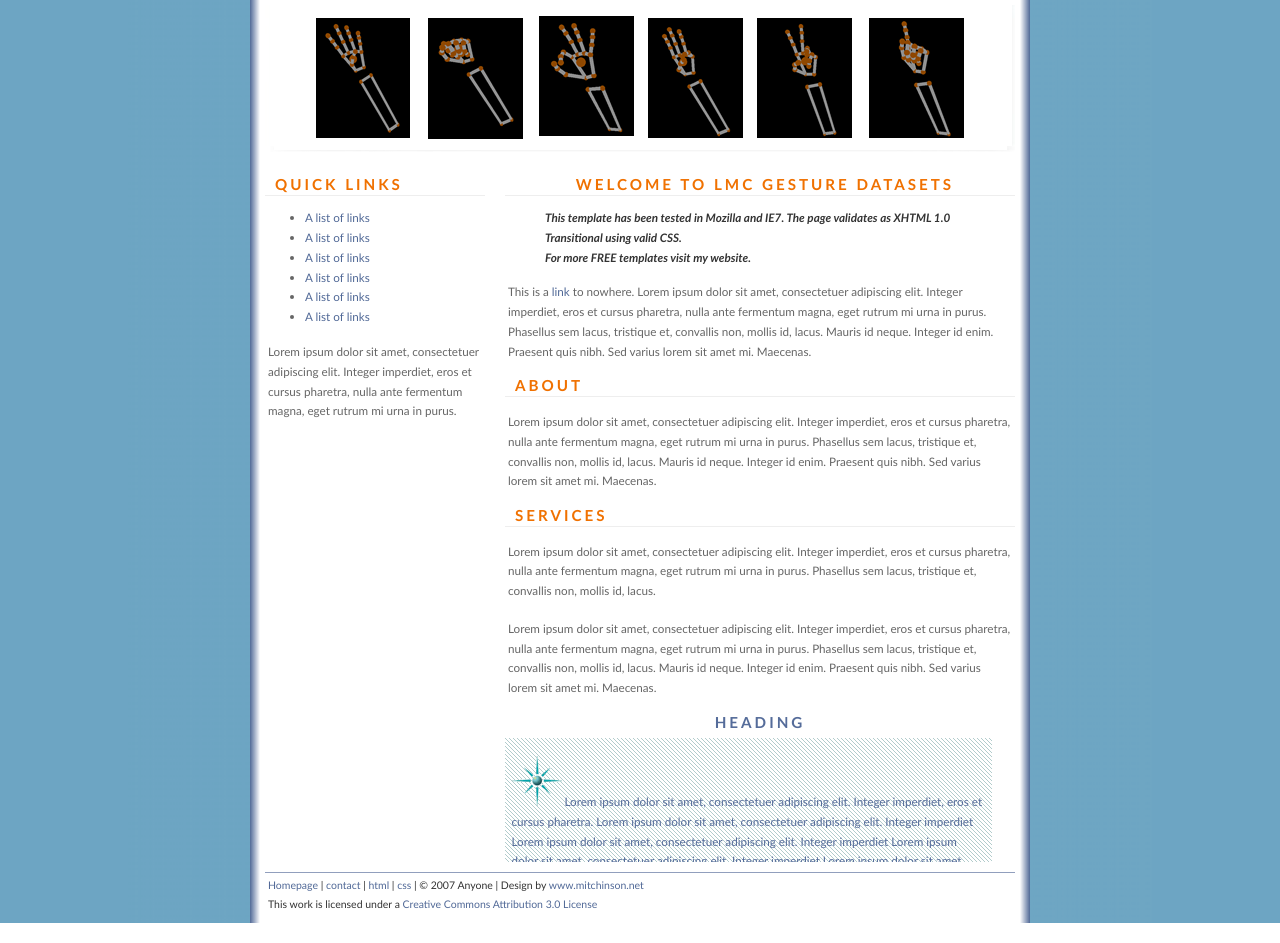
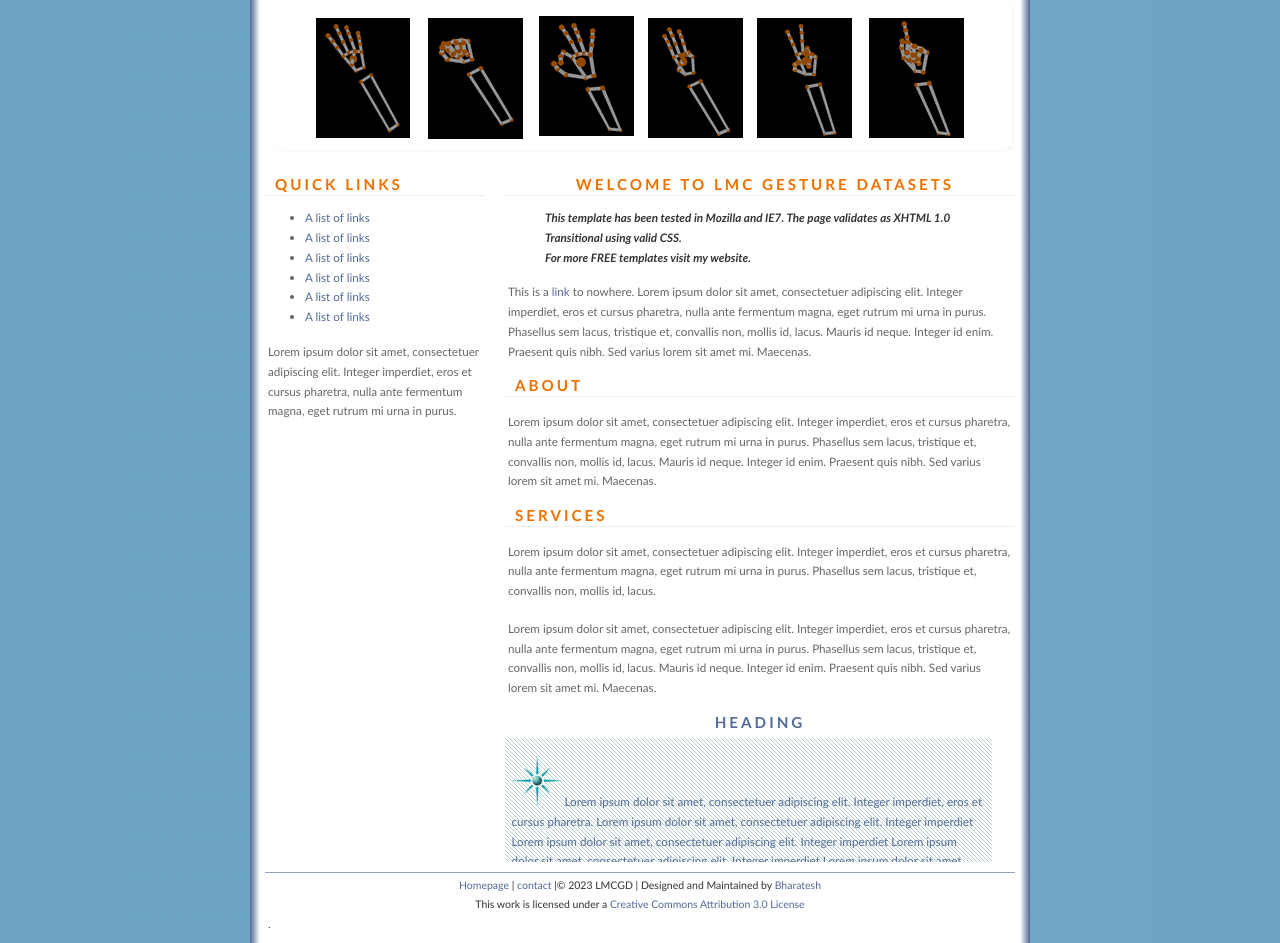
Before and after one commit to LMCGDS/lmcgds.github.io, a plain HTML site: page index.html in a window 1280 px wide. Drawn offline with Linux system fonts and the light colour scheme.

Commit message:
Update index.html

```diff
--- a/index.html
+++ b/index.html
@@ -77,8 +77,11 @@
     </div>
   </div>
 
-  <div id="footer"> <a href="#">Homepage</a> | <a href="#">contact</a> | <a href="http://validator.w3.org/check?uri=referer">html</a> | <a href="http://jigsaw.w3.org/css-validator">css</a> | &copy; 2007 Anyone | Design by <a href="http://www.mitchinson.net"> www.mitchinson.net</a><br/>
-    This work is licensed under a <a rel="license" target="_blank" href="http://creativecommons.org/licenses/by/3.0/">Creative Commons Attribution 3.0 License</a> </div>
+  <div id="footer">
+	 <center> <a href="#">Homepage</a> | <a href="#">contact</a> |&copy; 2023 LMCGD | Designed and Maintained by <a href="https://chakravarthi589.github.io/"> Bharatesh </a><br/>
+		This work is licensed under a <a rel="license" target="_blank" href="http://creativecommons.org/licenses/by/3.0/">Creative Commons Attribution 3.0 License</a>
+	</center>
+  .</div>
 </div>
 </body>
 </html>
```
